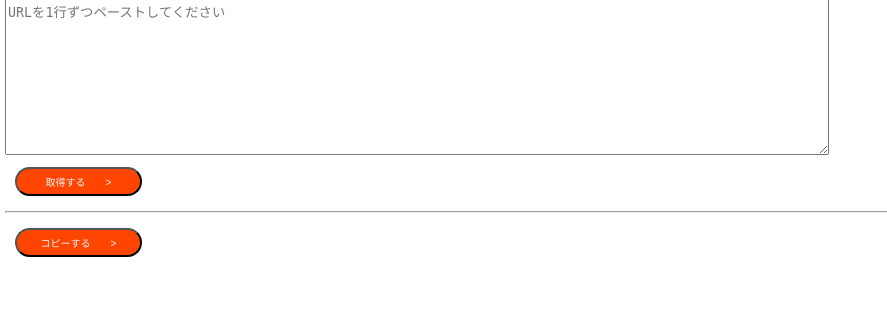
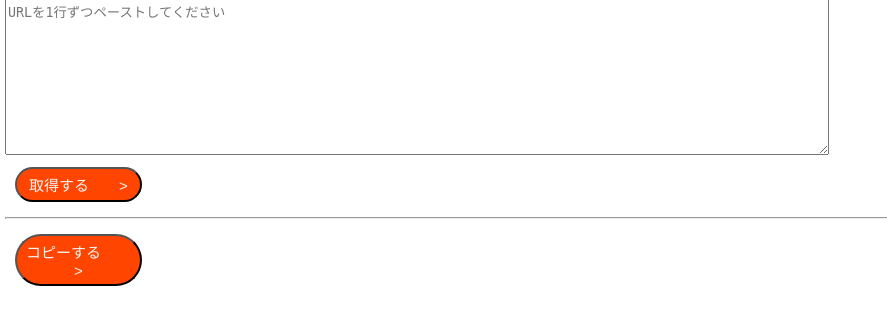
Before and after one commit to qr-github/pyRference, a Flask app: page / in a window 1280 px wide. Shown: the part 218-543 px from the top of the page, without its empty margins (0-887 px from the left). Run offline with Flask 3, Linux system fonts and the light colour scheme; some libraries are stand-ins or nearby versions.

Commit message:
ボタンのフォントサイズの変更

```diff
--- a/static/style.css
+++ b/static/style.css
@@ -23,7 +23,7 @@ body{
     color: #f7f7f7;
     background-color: orangered;
     border-radius: 100vh;
-    font-size: 1rem;
+    font-size: 1.5rem;
     font-weight: normal; /*boldも検討*/
     cursor: pointer;
     padding: 0.5rem 0.5rem;
```
